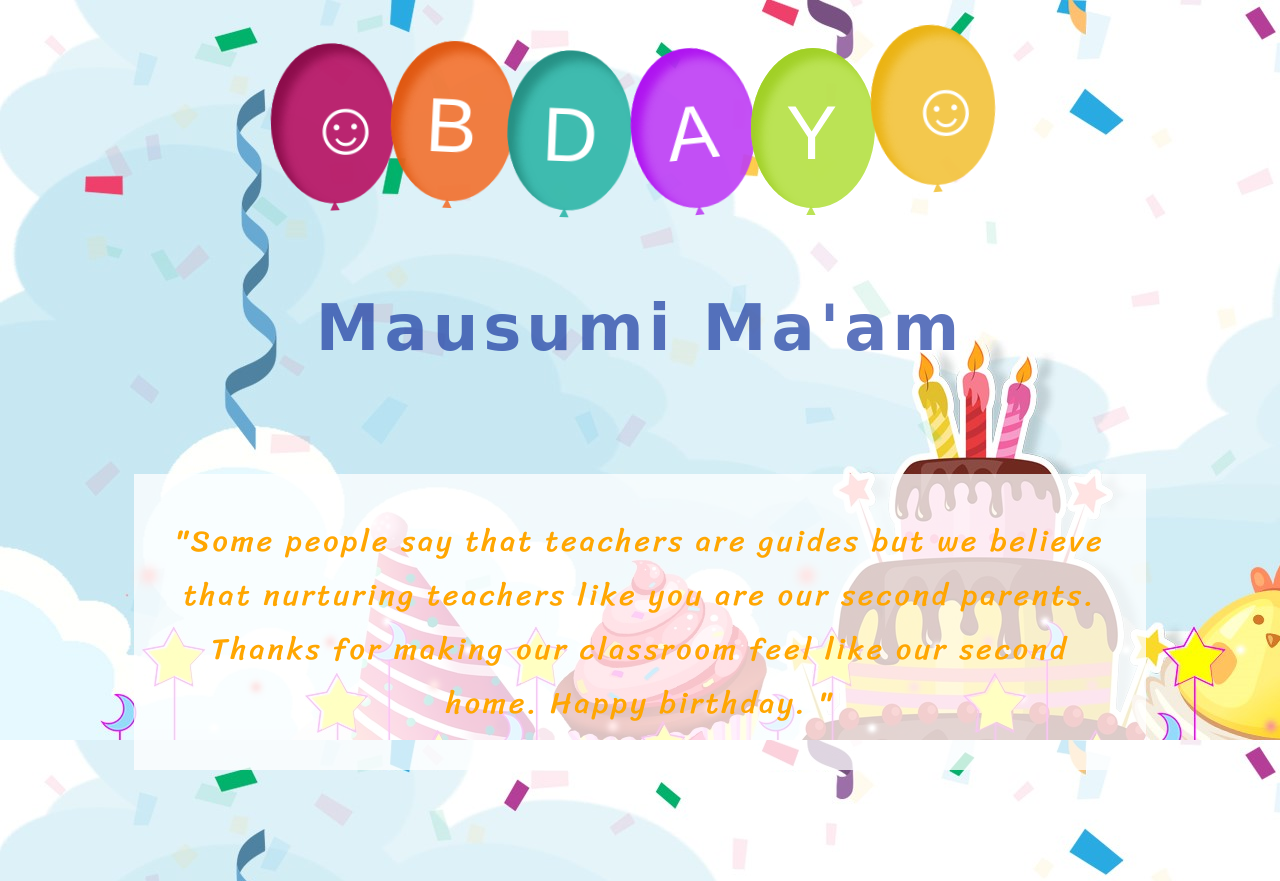
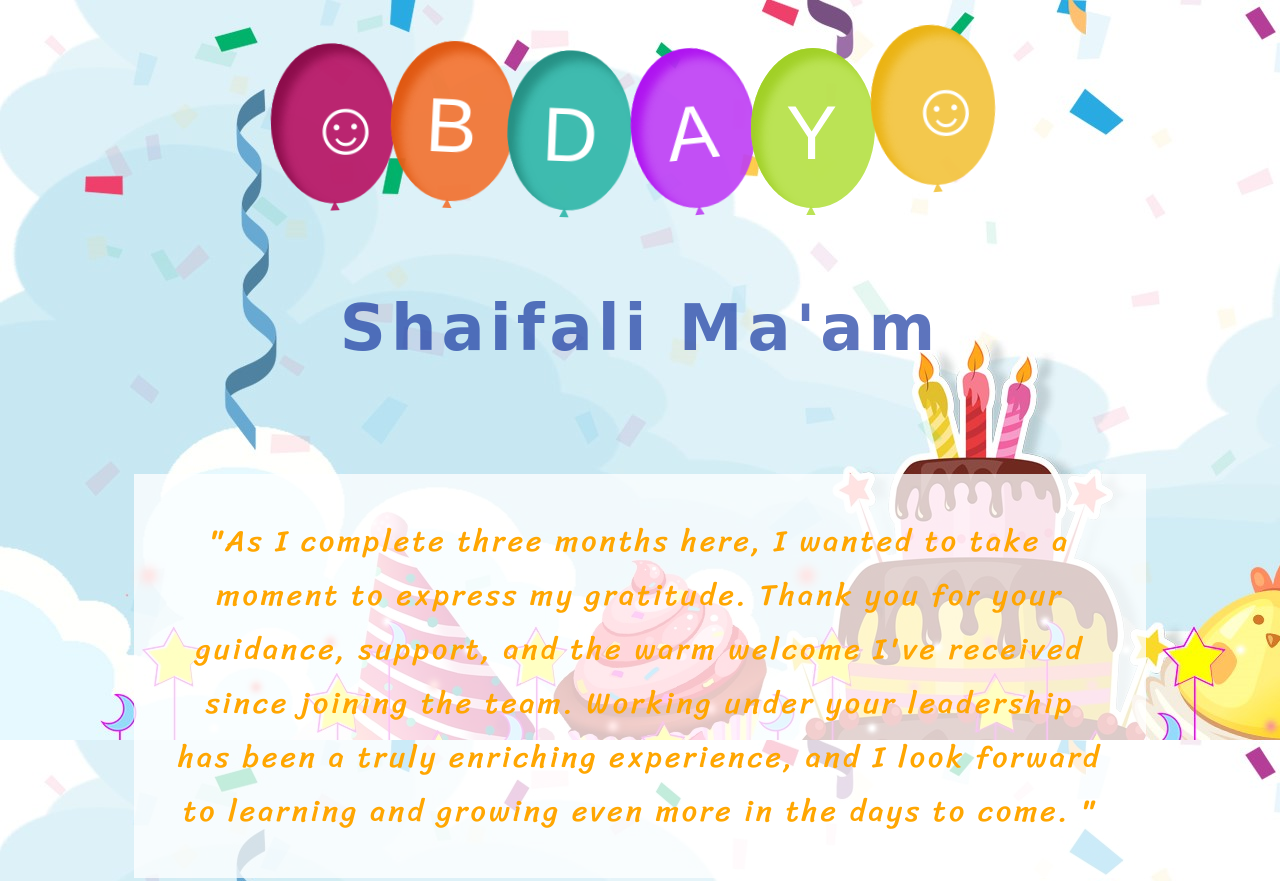
Before and after one commit to ZoysaCorrea/birthday, a plain HTML site: page index.html in a window 1280 px wide. Shown: the top 881 px of the page. Drawn offline with Linux system fonts and the light colour scheme; a web font is replaced by a local one.

Commit message:
Update index.html
- content changes

```diff
--- a/index.html
+++ b/index.html
@@ -28,9 +28,9 @@
         <div><span>☺</span>
         </div>
       </div>
-      <h1>Mausumi Ma'am</h1>
+      <h1>Shaifali Ma'am</h1>
     </div>
-    <div class="msg"> "Some people say that teachers are guides but we believe that nurturing teachers like you are our second parents. Thanks for making our classroom feel like our second home. Happy birthday. "</div>
+    <div class="msg"> "As I complete three months here, I wanted to take a moment to express my gratitude. Thank you for your guidance, support, and the warm welcome I've received since joining the team. Working under your leadership has been a truly enriching experience, and I look forward to learning and growing even more in the days to come. "</div>
     <!-- <audio src="sound.mp3" id="my_audio" loop="1"></audio> -->
     <!-- <audio autoplay id="my_audio" src="sound.mp3" loop="loop"></audio> -->
     <audio id="my_audio" autoplay preload="auto" async>
```
